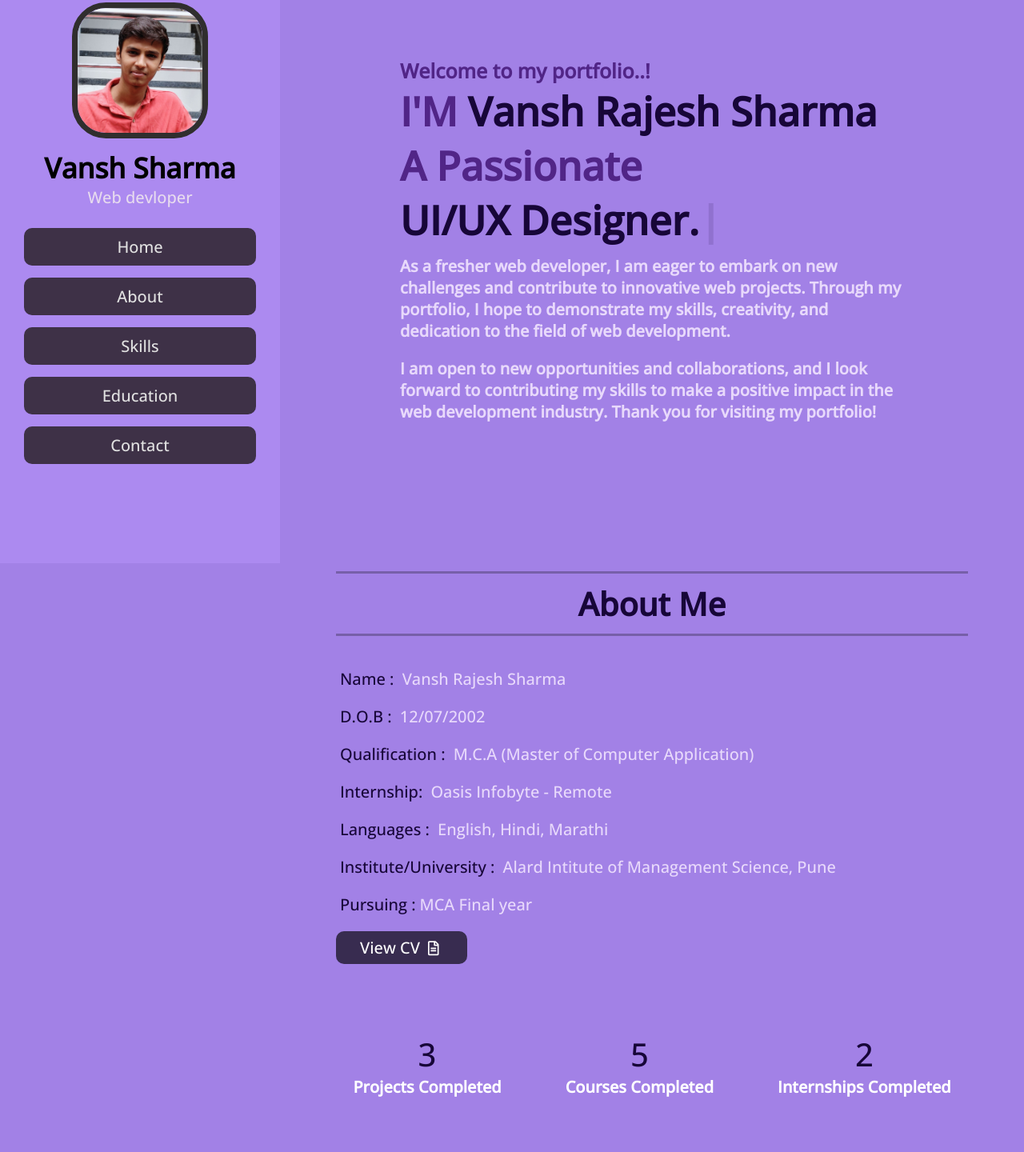
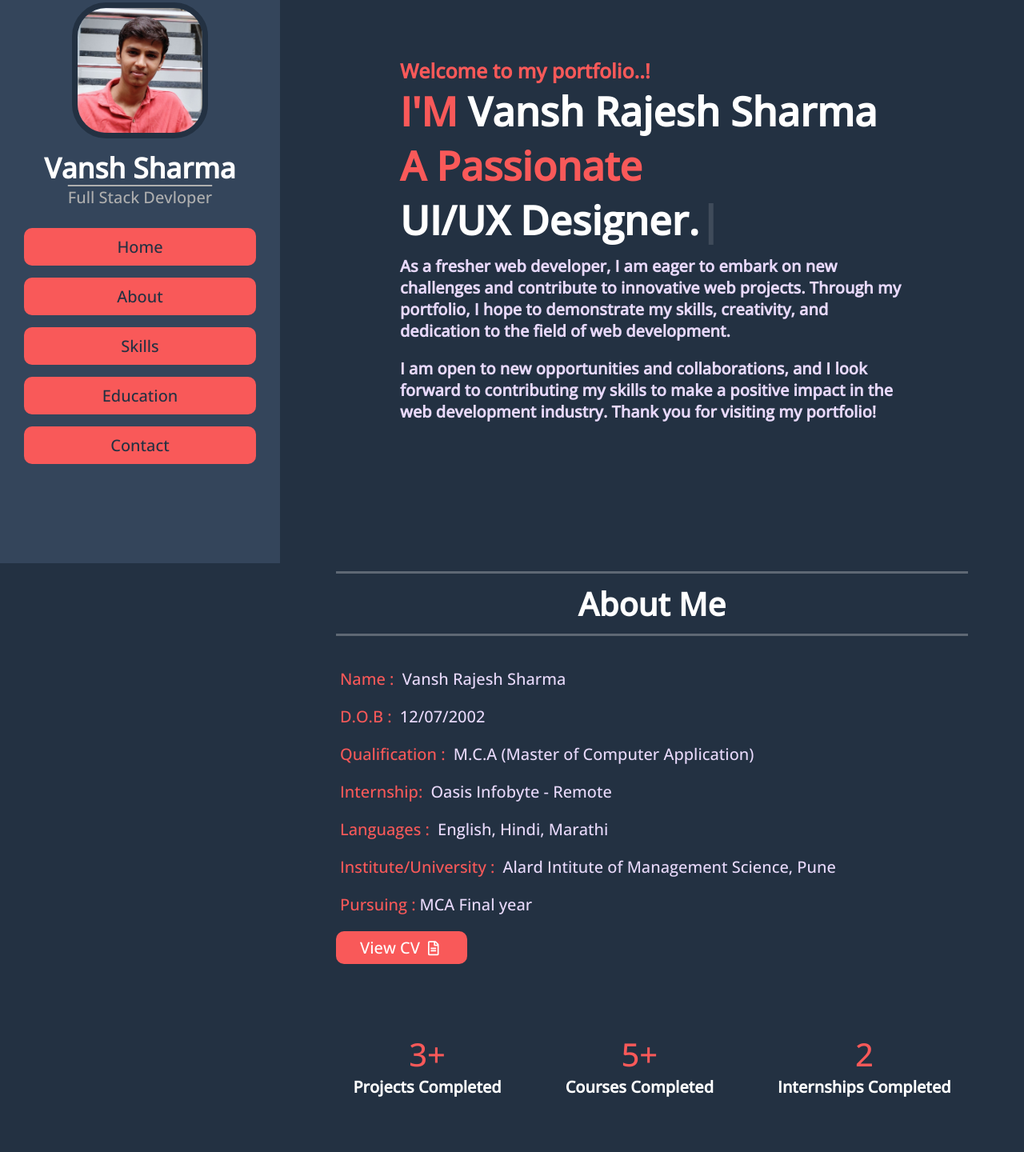
Before and after one commit to VanshSharma880/Portfolio_Website, a plain HTML site: page index.html in a window 1280 px wide. Shown: the part 96-1536 px from the top of the page at 80% size. Drawn offline with nearby package versions, Linux system fonts and the light colour scheme.

Commit message:
ui changed with colour

```diff
--- a/index.html
+++ b/index.html
@@ -19,7 +19,7 @@
         <div class="user">
             <img src="vansh1.jpg" alt="">
             <h3 class="name">Vansh Sharma</h3>
-            <p class="post">Web devloper</p>
+            <p class="post">Full Stack Devloper</p>
         </div>
 
         <nav class="navbar">
@@ -79,12 +79,12 @@
 
             <div class="counter">
                 <div class="box">
-                    <span>3</span>
+                    <span>3+</span>
                     <h3>Projects Completed</h3>
                 </div>
 
                 <div class="box">
-                    <span>5</span>
+                    <span>5+</span>
                     <h3>Courses Completed</h3>
                 </div>
                 <div class="box">
@@ -144,7 +144,7 @@
                 <i class="fas fa-graduation-cap"></i>
                 <span>2015-2016</span>
                 <h3>10th</h3>
-                <p>I had completed 1Oth Standard with 77% in Shri Ramkrishna
+                <p>I have completed 1Oth standard from Shri Ramkrishna
                     Krida Mahavidyalaya,
                     Amravati</p>
             </div>
@@ -153,16 +153,16 @@
                 <i class="fas fa-graduation-cap"></i>
                 <span>2018-2019</span>
                 <h3>12th</h3>
-                <p>I had completed 12th Standard with 52% in Shri Ramkrishna
+                <p>I have completed 12th standard  from Shri Ramkrishna
                     Krida Junior College,
                     Amravati</p>
             </div>
 
             <div class="box">
                 <i class="fas fa-graduation-cap"></i>
-                <span>2019(6 months)</span>
+                <span>2019 (6 months)</span>
                 <h3>MS-CIT</h3>
-                <p>I had completed MS-CIT (maharashtra state certificate in information technology) with 82% </p>
+                <p>I have completed MS-CIT (maharashtra state certificate in information technology) with 82% </p>
             </div>
 
             <div class="box">
@@ -176,8 +176,7 @@
                 <i class="fas fa-graduation-cap"></i>
                 <span>2012-2024</span>
                 <h3>M.C.A</h3>
-                <p>I Have Been Pursuing post graduation in M.C.A from alard institute of management science and in 1st
-                    sem i got 7.93 SGPA</p>
+                <p>I have completed post graduation in M.C.A from Savitribai Phule Pune University with 7.81 SGPA</p>
             </div>
 
 
@@ -197,7 +196,6 @@
                 <h3 class="title">Contact Info</h3>
 
                 <div class="info">
-                   <!-- <h3> <i class=""></i></h3>-->
                     <h3> <i class="fab fa-linkedin"></i><a href="https://www.linkedin.com/in/vanshsharma880">Linkedin Profile</a></h3>
                     <h3> <i class="fab fa-github"></i><a href="https://github.com/VanshSharma880">Github Profile</a></h3>
                     <h3> <i class="fas fa-envelope"></i>svansh880@gmail.com</h3>
--- a/my2style.css
+++ b/my2style.css
@@ -9,7 +9,7 @@ body .hr {
 }
 
 :root {
-    --blue: rgb(23, 6, 56);
+    --blue: #f95959;
 }
 
 * {
@@ -26,8 +26,8 @@ body .hr {
 }
 
 *::selection {
-    background: var(--blue);
-    color: #333;
+    background: #f95959;
+    color: #f95959;
 }
 
 html {
@@ -49,7 +49,7 @@ html::-webkit-scrollbar-thumb {
 
 body {
 
-    background-color: rgb(162, 129, 230);
+    background-color: #233142;
     overflow-x: hidden;
     padding-left: 35rem;
 }
@@ -61,8 +61,7 @@ section {
 
 .btn {
     padding: .7rem 3rem;
-    background: rgb(56, 44, 80);
-    ;
+    background: #f95959;
     color: #ffffff;
     cursor: pointer;
     margin-top: 1rem;
@@ -76,7 +75,7 @@ section {
 }
 
 .btn:hover {
-    background: rgb(23, 6, 56);
+    background: #f86666;
 }
 
 .heading {
@@ -84,12 +83,12 @@ section {
     margin: 0 6rem;
     font-size: 4rem;
     padding: 1rem;
-    border-block: .3rem solid rgba(0, 0, 0, 0.267);
+    border-block: .3rem solid rgba(255, 255, 255, 0.267);
     color: #fff;
 }
 
 .heading span {
-    color: var(--blue);
+    color: white;
 }
 
 header {
@@ -100,7 +99,7 @@ header {
     z-index: 1000;
     height: 100%;
     width: 35rem;
-    background: rgb(172, 138, 240);
+    background: #34455b;
     display: flex;
     align-items: center;
     justify-content: center;
@@ -114,17 +113,19 @@ header .user img {
     border-radius: 25%;
     object-fit: cover;
     margin-bottom: 1rem;
-    border: .7rem solid rgb(48, 46, 46);
+    border: .7rem solid #233142;
 }
 
 header .user .name {
     font-size: 3.5rem;
-    color: #000000;
+    color: white;
 }
 
 header .user .post {
     font-size: 2rem;
-    color: #e7dbee;
+    color: rgb(175, 175, 175);
+    text-decoration: overline;
+
 }
 
 header .navbar {
@@ -141,14 +142,14 @@ header .navbar ul li a {
     display: block;
     padding: 1rem;
     margin: 1.5rem 0;
-    background: #3e3147;
-    color: #e1e1e1;
+    background: #f95959;
+    color: #233142;
     font-size: 2rem;
     border-radius: 1rem;
 }
 
 header .navbar ul li a:hover{
-    background-color:rgb(23, 6, 56);
+    background-color:#f76d6d;
 }
 
 #menu {
@@ -173,16 +174,16 @@ header .navbar ul li a:hover{
 
 .home h3 {
     font-size: 2.5rem;
-    color: rgb(81 37 135);
+    color: #f95959;
 }
 
 .home h1 {
     font-size: 5rem;
-    color:rgb(81 37 135);
+    color:#f95959;
 }
 
 .home h1 span {
-    color: var(--blue);
+    color: white;
 }
 
 .home p {
@@ -214,7 +215,7 @@ header .navbar ul li a:hover{
 }
 
 .about .row .info h3 span {
-    color: rgb(23, 6, 56);
+    color: #f95959;
     padding: 0 .5rem;
 }
 
@@ -234,7 +235,7 @@ header .navbar ul li a:hover{
 
 .about .row .counter .box span {
     font-size: 4rem;
-    color: var(--blue);
+    color: #f95959;
 }
 
 .about .row .counter .box h3 {
@@ -261,13 +262,13 @@ header .navbar ul li a:hover{
 
 .education .box-container .box span {
     font-size: 1.3rem;
-
+    color: white;
     border-radius: 5rem;
 }
 
 .education .box-container .box h3 {
     font-size: 3rem;
-    color: rgb(23, 6, 56);
+    color: white;
     padding-top: 1.5rem;
 }
 
@@ -289,7 +290,7 @@ header .navbar ul li a:hover{
     text-align: center;
     font-size: 2rem;
     color: #fff;
-    background: #3e3147;
+    background: #f95959;
 }
 
 .skills .box-container {
@@ -348,6 +349,7 @@ header .navbar ul li a:hover{
     text-transform: none;
     font-size: 1.7rem;
     width: 100%;
+    border-radius: 15px;
 }
 
 .contact .row form .box::placeholder {
```
